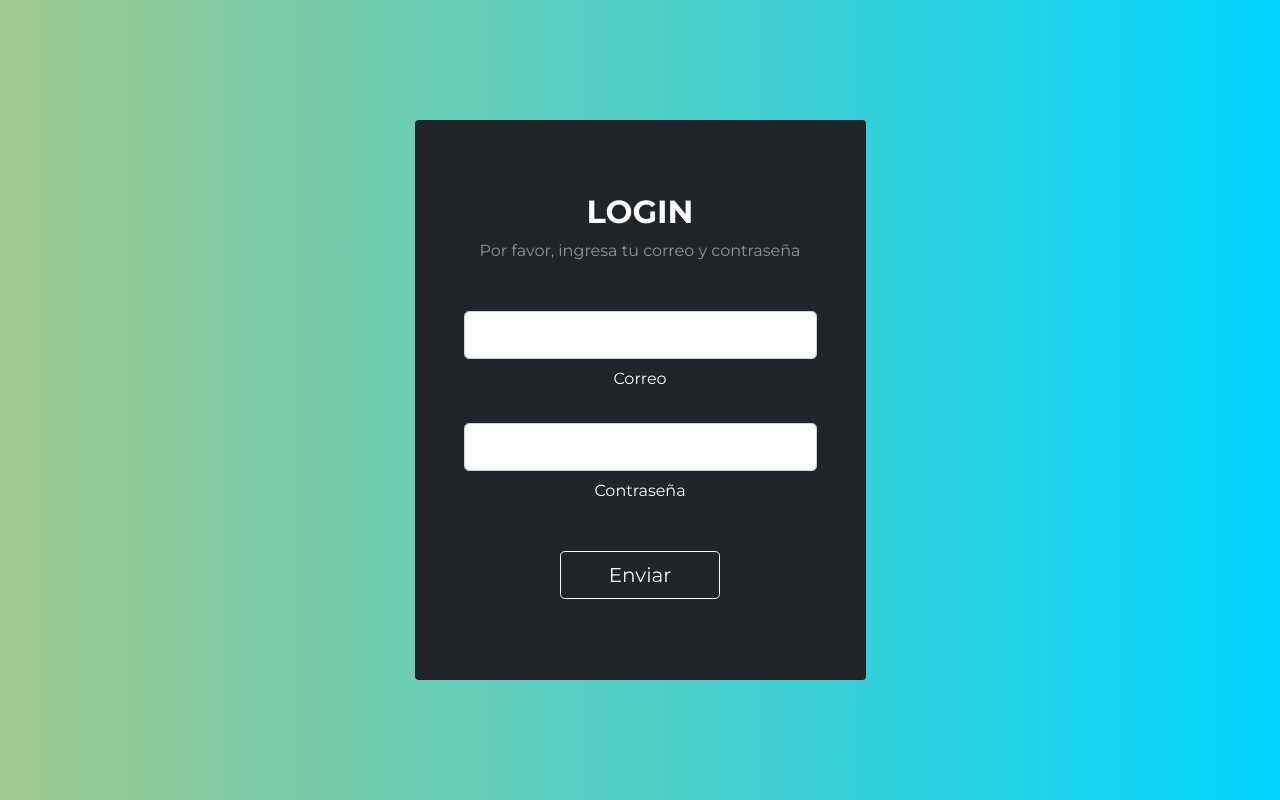
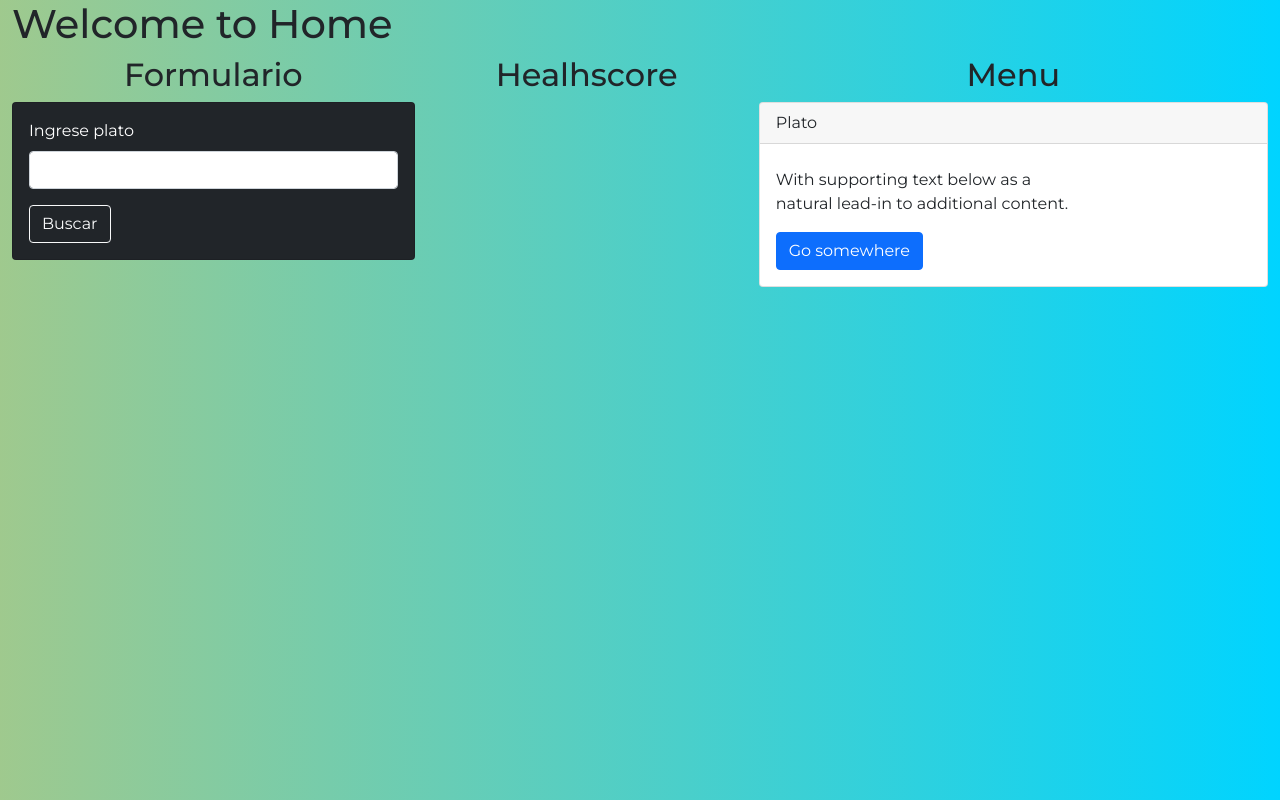
Before and after one commit to pacop0587/challenge-menu, a React (Vite) app: page /home in a window 1280 px wide. Built offline with nearby package versions, Linux system fonts and the light colour scheme.

Commit message:
Se creo el componente plato y el componente formulario

```diff
--- a/package.json
+++ b/package.json
@@ -11,6 +11,7 @@
     "@popperjs/core": "^2.11.2",
     "axios": "^0.25.0",
     "bootstrap": "^5.1.3",
+    "formik": "^2.2.9",
     "react": "^17.0.2",
     "react-dom": "^17.0.2",
     "react-router-dom": "^6.2.1",
--- a/src/App.jsx
+++ b/src/App.jsx
@@ -4,17 +4,18 @@ import Home from "./components/Home"
 
 function App() {
 	//Variable que verifica si existe un token guardado en localstorage
-	const sesionIniciada = localStorage.getItem('tokenUser');
+	//let sesionIniciada = localStorage.getItem('tokenUser');
+
 
   return (
-    <>
+    <div>
 		<BrowserRouter >
 			  <Routes>
 				  <Route path='/' element={<Login />} />
-				  <Route path="/home" element = {sesionIniciada ? <Home /> : <Login />} />
+				  <Route path="/home" element = { <Home /> } />
 			  </Routes>
       	</BrowserRouter>
-    </>
+    </div>
   )
 }
 
--- /dev/null
+++ b/src/components/Formulario.jsx
@@ -0,0 +1,55 @@
+import React from 'react'
+import { Formik } from 'formik'
+
+const Formulario = () => {
+
+
+  return (
+    <>
+		<Formik
+			initialValues={{
+				plato: ''
+			  }}
+			  //Validacion de la busqueda
+			  validate={(valores) => {
+				  let error = {};
+				  if (valores.plato.length <= 2) {
+					error.plato = 'Debe contener mas de dos caracteres'
+				}
+				  return error;
+			}}
+			onSubmit={(valores, {resetForm}) => {
+				const valoresLower = valores.plato.toLowerCase();
+				resetForm();
+				console.log(valoresLower);
+			}}
+
+		  >
+			{({values, errors, handleSubmit, handleChange, handleBlur}) => (
+				<form className='card bg-dark text-white' onSubmit={handleSubmit}>
+					<div className="card-body">
+						<div className="mb-3">
+							<label className="form-label">Ingrese plato</label>
+							<input
+								id='plato'
+								type="text"
+								className="form-control"
+								value={values.plato}
+								onChange={handleChange}
+								// onBlur = {handleBlur}
+							  />
+							{errors.plato && <div className='text-danger'>{errors.plato}</div>}
+						</div>
+						<button type="submit" className="btn btn-outline-light ">Buscar</button>
+					</div>
+				</form>
+
+		)}
+
+      </Formik>
+    </>
+
+  )
+}
+
+export default Formulario
--- a/src/components/Home.jsx
+++ b/src/components/Home.jsx
@@ -1,9 +1,25 @@
 import React from 'react'
+import Plato from './Plato'
+import Formulario from './Formulario'
 
 const Home = () => {
   return (
     <div className='vh-100 gradient-custom'>
-        <h1>Welcome to Home</h1>
+        <div className="container-fluid">
+            <h1>Welcome to Home</h1>
+            <div className="row">
+				<div className="col-4">
+					<h2 className='text-center'>Formulario</h2>
+          			<Formulario />
+				</div>
+				<div className="col-3">
+					<h2 className='text-center'>Healhscore</h2>
+				</div>
+                    <div className="col-5">
+                	<Plato />
+                </div>
+            </div>
+        </div>
     </div>
   )
 }
--- a/src/components/Login.jsx
+++ b/src/components/Login.jsx
@@ -45,7 +45,7 @@ const Login = () => {
             navigate('/home');
         } catch (error) {
             await swal({
-                title: 'Datos no encontrados',
+                title: 'Correo y/o contraseña incorrecta',
                 icon: 'error'
             });
         }
--- /dev/null
+++ b/src/components/Plato.jsx
@@ -0,0 +1,57 @@
+import React from 'react';
+import axios from 'axios';
+import { useState } from 'react';
+
+const Plato = () => {
+	//Hooks
+	const [platos, setPlatos] = useState([])
+
+    const foodApi = () => {
+      axios.get('https://api.spoonacular.com/recipes/complexSearch?query=pasta&addRecipeInformation=true&number=1&apiKey=6dff7ae5fb494b77a7ce743e57fbc5df')
+		  .then((response) => {
+			console.log(response.data)
+			// const title = response.data.menuItems[0].title
+			// const image = response.data.menuItems[0].image
+
+			// setPlatos(...platos, { title, image });
+
+
+        })
+
+        .catch((error) => {
+          console.log(error)
+
+        })
+
+    }
+    //foodApi();
+
+
+
+
+  return (
+	  <div className=''>
+		<h2 className='text-center'>Menu</h2>
+		<div className="card">
+			<div className="card-header">
+				Plato
+			</div>
+			<div className="card-body">
+				  <div className="row">
+					  <div className="col-8">
+						  <h5 className="card-title">{platos.title }</h5>
+						<p className="card-text">With supporting text below as a natural lead-in to additional content.</p>
+						<a href="#" className="btn btn-primary">Go somewhere</a>
+					  </div>
+					  <div className="col-4">
+						<img src={platos.image} className='img-fluid' />
+					  </div>
+				  </div>
+
+			</div>
+		</div>
+    </div>
+  )
+}
+
+export default Plato
```
Also changed, not shown: 1 other file (tests, documents, lock files or other folders).
